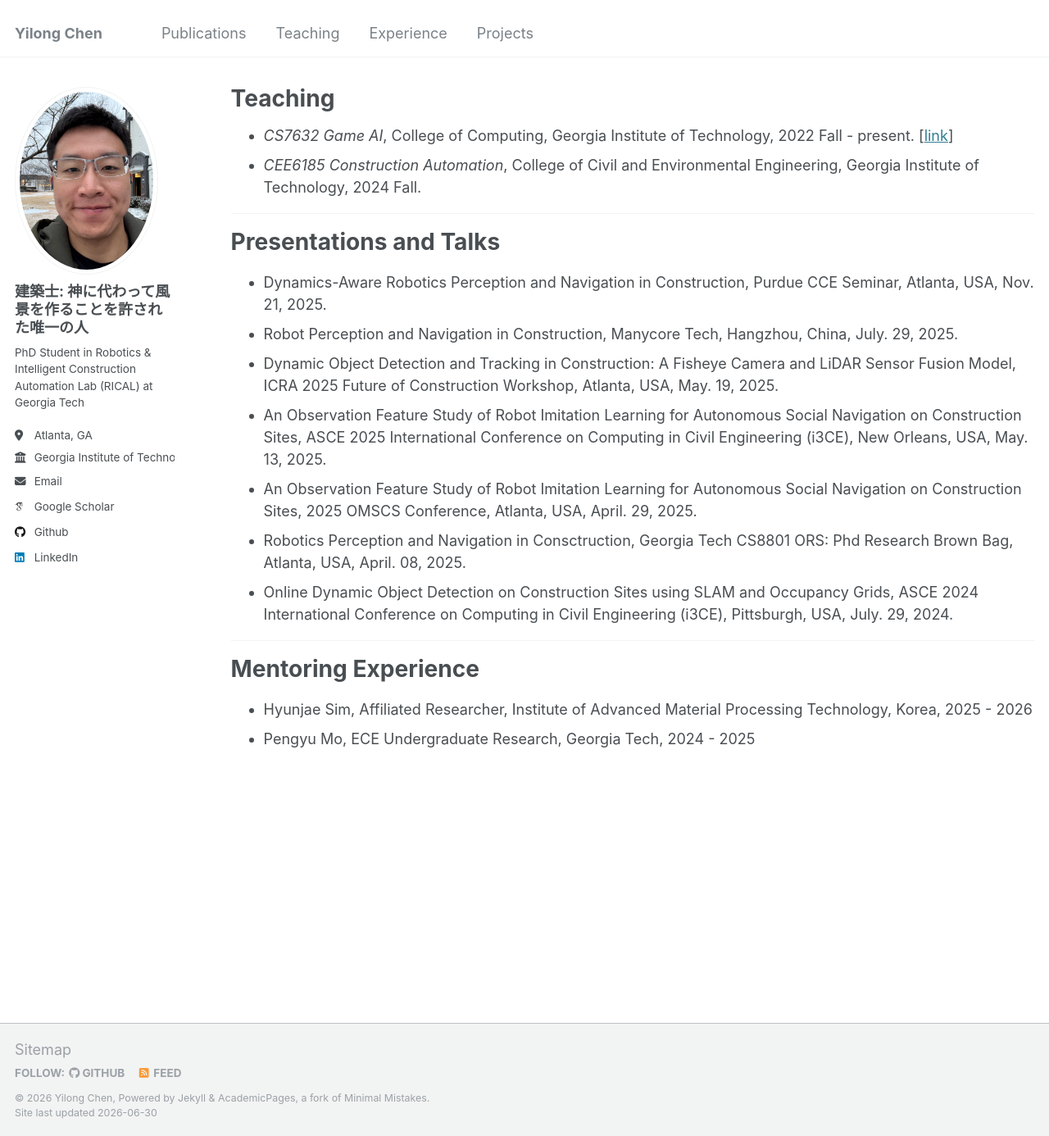
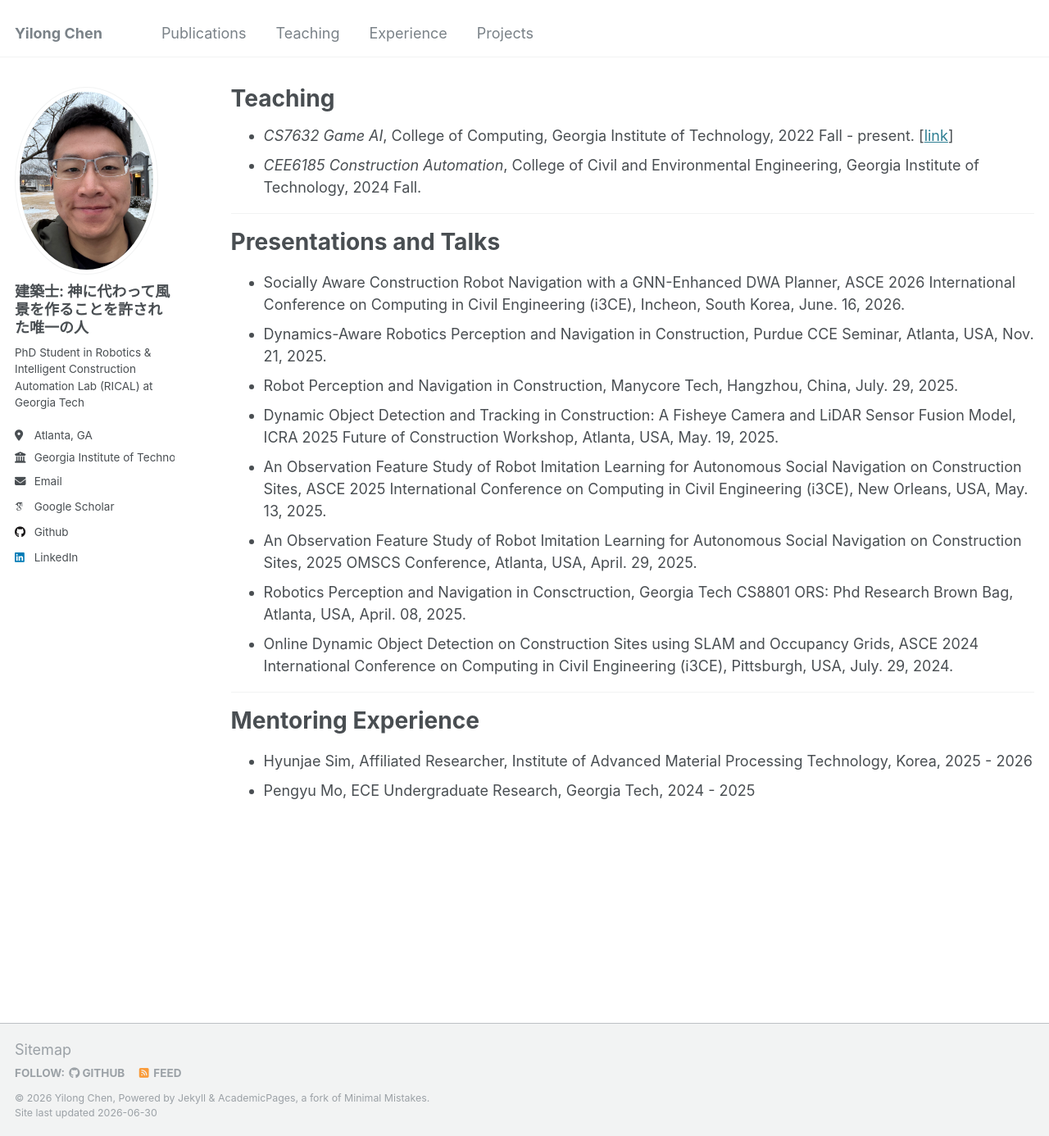
Before and after one commit to chenyilong0520/chenyilong0520.github.io, a Jekyll site: the page built from _pages/teaching.md, in a window 1280 px wide and 1386 px high. Shown: the whole window at 82% size. Built offline with Jekyll 4.4.1, drawn with Linux system fonts in a browser that asks for light colours; some web fonts are replaced.

Commit message:
Update teaching.md

```diff
--- a/_pages/teaching.md
+++ b/_pages/teaching.md
@@ -20,6 +20,7 @@ author_profile: true
 
 # Presentations and Talks
 
+- Socially Aware Construction Robot Navigation with a GNN-Enhanced DWA Planner, ASCE 2026 International Conference on Computing in Civil Engineering (i3CE), Incheon, South Korea, June. 16, 2026.
 - Dynamics-Aware Robotics Perception and Navigation in Construction, Purdue CCE Seminar, Atlanta, USA, Nov. 21, 2025.
 - Robot Perception and Navigation in Construction, Manycore Tech, Hangzhou, China, July. 29, 2025.
 - Dynamic Object Detection and Tracking in Construction: A Fisheye Camera and LiDAR Sensor Fusion Model, ICRA 2025 Future of Construction Workshop, Atlanta, USA, May. 19, 2025.
```
